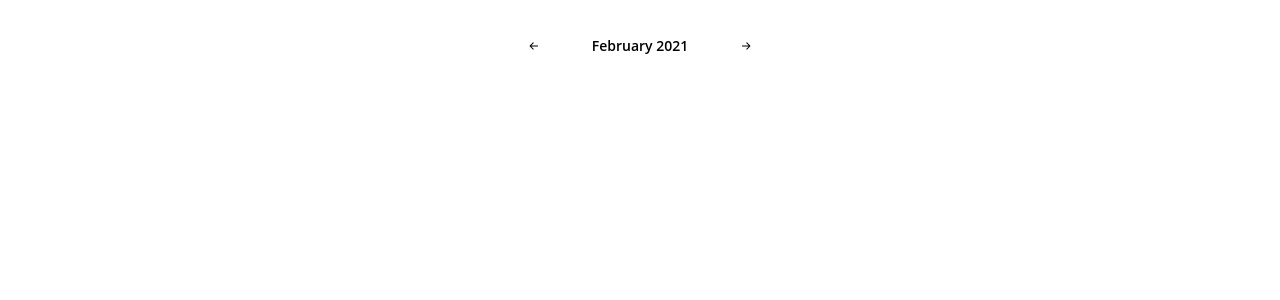
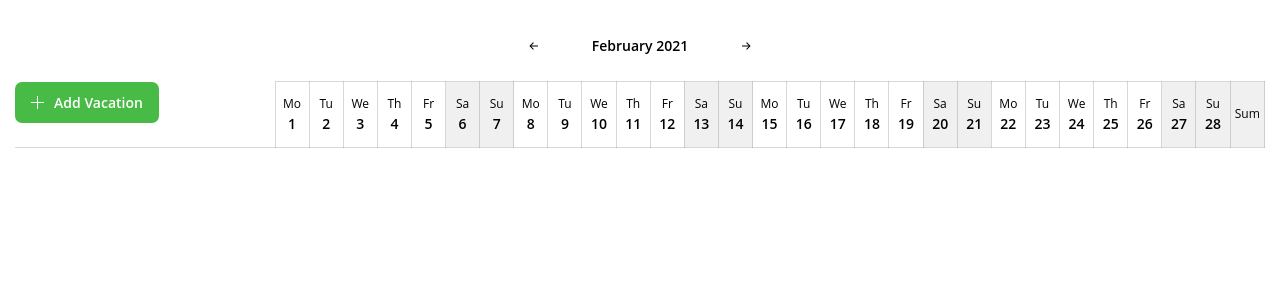
Before and after one commit to LaughingThroll/react-calendar, a React (Create React App) app: page / in a window 1280 px wide. Shown: the top 300 px of the page. Built offline with nearby package versions, Linux system fonts and the light colour scheme.

Commit message:
added: calendar-header

```diff
--- /dev/null
+++ b/src/components/CalendarHeader/CalendarHeader.tsx
@@ -0,0 +1,29 @@
+import React from "react"
+
+import Button from "../common/Button"
+import CalendarHeaderCell from "./CalendarHeaderCell"
+
+import { formatDayInBinaryString } from "../../utils/date"
+
+interface ICalendarHeader {
+  date: Date
+  daysInMonth: number
+}
+
+const CalendarHeader: React.FC<ICalendarHeader> = ({ date, daysInMonth }) => {
+  return (
+    <thead>
+      <tr className="calendar-header">
+        <th className="calendar-header__cell">
+          <Button iconPlus>Add Vacation</Button>
+        </th>
+        {new Array(daysInMonth).fill(0).map((_, day) => (
+          <CalendarHeaderCell key={day} dayString={formatDayInBinaryString(date, day + 1)} dayNumber={day + 1} />
+        ))}
+        <th className="calendar-header__cell cell-gray"> Sum </th>
+      </tr>
+    </thead>
+  )
+}
+
+export default CalendarHeader
--- /dev/null
+++ b/src/components/CalendarHeader/CalendarHeaderCell.tsx
@@ -0,0 +1,17 @@
+import React from "react"
+
+interface ICalendarHeaderCell {
+  dayString: string
+  dayNumber: number
+}
+
+const CalendarHeaderCell: React.FC<ICalendarHeaderCell> = ({ dayString, dayNumber }) => {
+  return (
+    <th className={`calendar-header__cell ${dayString === "Sa" || dayString === "Su" ? "cell-gray" : ""}`}>
+      <span className="calendar-header__day">{dayString}</span>
+      <span className="calendar-header__number">{dayNumber}</span>
+    </th>
+  )
+}
+
+export default CalendarHeaderCell
--- /dev/null
+++ b/src/components/common/Button.tsx
@@ -0,0 +1,28 @@
+import React, { ReactElement } from "react"
+
+interface IButton extends React.ButtonHTMLAttributes<HTMLButtonElement> {
+  secondary?: boolean
+  classNames?: string[]
+  type?: "button" | "submit" | "reset"
+  iconPlus?: boolean
+  onClick?: (...args: any) => any
+  children?: string | ReactElement
+  disabled?: boolean
+}
+
+const Button = ({ type = "button", children, secondary, disabled, classNames = [], iconPlus, ...rest }: IButton) => {
+  return (
+    <button
+      type={type}
+      className={`button
+      ${iconPlus ? "button--icon-plus" : ""}
+      ${secondary ? "button--secondary" : disabled ? "button--disabled" : "button--primary"}
+      ${classNames.join(" ")}`}
+      {...rest}
+    >
+      {children}
+    </button>
+  )
+}
+
+export default Button
--- a/src/containers/App.tsx
+++ b/src/containers/App.tsx
@@ -1,31 +1,43 @@
 import React from "react"
 
 import Navigation from "../components/Navigation"
+import CalendarHeader from "../components/CalendarHeader/CalendarHeader"
+
+import { daysInMonth } from "../utils/date"
 
 interface IAppState {
   currentDate: Date
+  daysInMonth: number
 }
 
 class App extends React.Component {
   state: IAppState = {
     currentDate: new Date(),
+    daysInMonth: daysInMonth(new Date()),
   }
 
   setNextMonth = () => {
     const currentDate = new Date(this.state.currentDate.setMonth(this.state.currentDate.getMonth() + 1))
-    this.setState({ currentDate })
+    this.setState({ currentDate, daysInMonth: daysInMonth(currentDate) })
   }
 
   setPrevMonth = () => {
     const currentDate = new Date(this.state.currentDate.setMonth(this.state.currentDate.getMonth() - 1))
-    this.setState({ currentDate })
+    this.setState({ currentDate, daysInMonth: daysInMonth(currentDate) })
   }
 
   render() {
+    const { currentDate, daysInMonth } = this.state
+
     return (
-      <React.Fragment>
-        <Navigation date={this.state.currentDate} setNextMonth={this.setNextMonth} setPrevMonth={this.setPrevMonth} />
-      </React.Fragment>
+      <div className="container">
+        <Navigation date={currentDate} setNextMonth={this.setNextMonth} setPrevMonth={this.setPrevMonth} />
+        <table className="calendar-table">
+          <CalendarHeader date={currentDate} daysInMonth={daysInMonth} />
+
+          <tbody></tbody>
+        </table>
+      </div>
     )
   }
 }
--- a/src/styles/index.scss
+++ b/src/styles/index.scss
@@ -8,7 +8,7 @@
 @import "./modules/calendar";
 @import "./modules/calendar-table";
 @import "./sub-modules/button";
-@import "./sub-modules/month/month-header";
+@import "./modules/calendar-header";
 @import "./sub-modules/cell-gray";
 @import "./sub-modules/team-body";
 @import "./sub-modules/team";
--- a/src/styles/sub-modules/month/_month-header.scss
+++ b/src/styles/modules/_calendar-header.scss
@@ -1,4 +1,4 @@
-.month-header {
+.calendar-header {
   &__cell {
     &:first-child {
       border-top: 0;
--- a/src/styles/sub-modules/_button.scss
+++ b/src/styles/sub-modules/_button.scss
@@ -4,15 +4,36 @@
   padding: 10px;
   min-width: 144px;
   border-radius: 7px;
-  background-color: $button--main;
-  color: $white;
   display: flex;
   align-items: center;
   justify-content: center;
+  transition: background-color $fast linear, color $fast linear;
 
-  &__svg {
-    margin-right: 10px;
-    width: 13px;
-    height: 13px;
+  &--primary {
+    background-color: $button--primary;
+    color: $white;
+  }
+
+  &--secondary {
+    border: 1px solid $button--secondary-border;
+    color: $scorpion;
+  }
+
+  &--disabled {
+    pointer-events: none;
+    background-color: $button--disabled;
+  }
+
+  &--icon-plus {
+    &::before {
+      content: "";
+      background-image: url("../../assets/images/icons/plus.svg");
+      background-position: center center;
+      background-size: cover;
+      background-repeat: no-repeat;
+      width: 13px;
+      height: 13px;
+      margin-right: 10px;
+    }
   }
 }
--- a/src/styles/utils/_variables.scss
+++ b/src/styles/utils/_variables.scss
@@ -4,6 +4,10 @@ $apple: #48ba46;
 $gray: rgba(126, 126, 126, 0.3);
 $gallery: #f0f0f0;
 $dusty-gray: #949494;
+$scorpion: #575757;
+$dove-gray: #666;
+$alto: #d0d0d0;
+$mercury: #e9e9e9;
 // THEMES_COLOR
 $melrose: #9b99ff;
 $melrose-bg: rgba(155, 153, 255, 0.1);
@@ -16,9 +20,20 @@ $atomic-tangerine-bg: rgba(255, 167, 104, 0.1);
 
 $main-color: $black;
 $main-border: $gray;
-$button--main: $apple;
+$button--primary: $apple;
+$button--secondary: $scorpion;
+$button--secondary-border: $alto;
+$button--disabled: $alto;
 $weekend: $gallery;
 $users-count: $dusty-gray;
+$overlay: $scorpion;
+$modal-bg: $white;
+$modal-header-bg: $gallery;
+$modal-footer-bg: $alto;
+$modal-title-color: $scorpion;
+$modal-days-color: $dove-gray;
+$input-date-border: $alto;
+$select-bg: $mercury;
 
 // FONT
 $main-font: "Open Sans", sans-serif;
```
